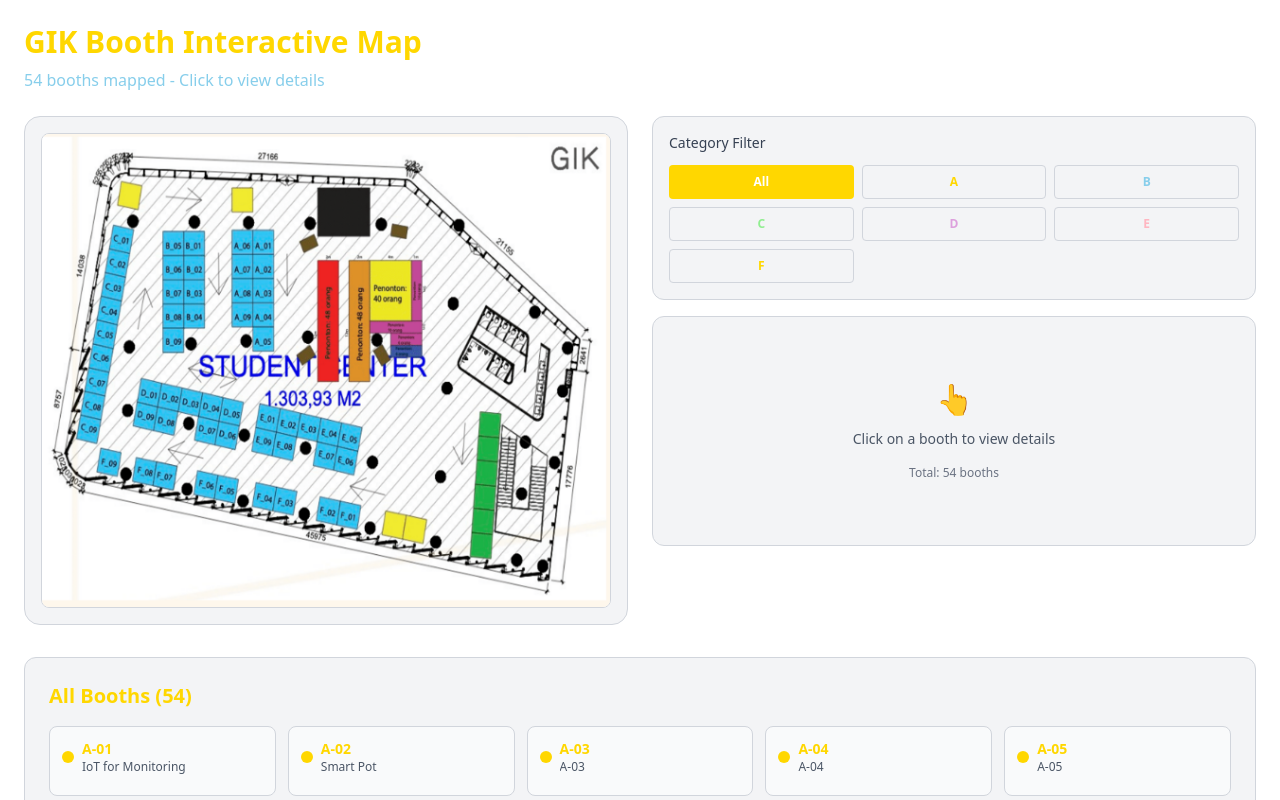
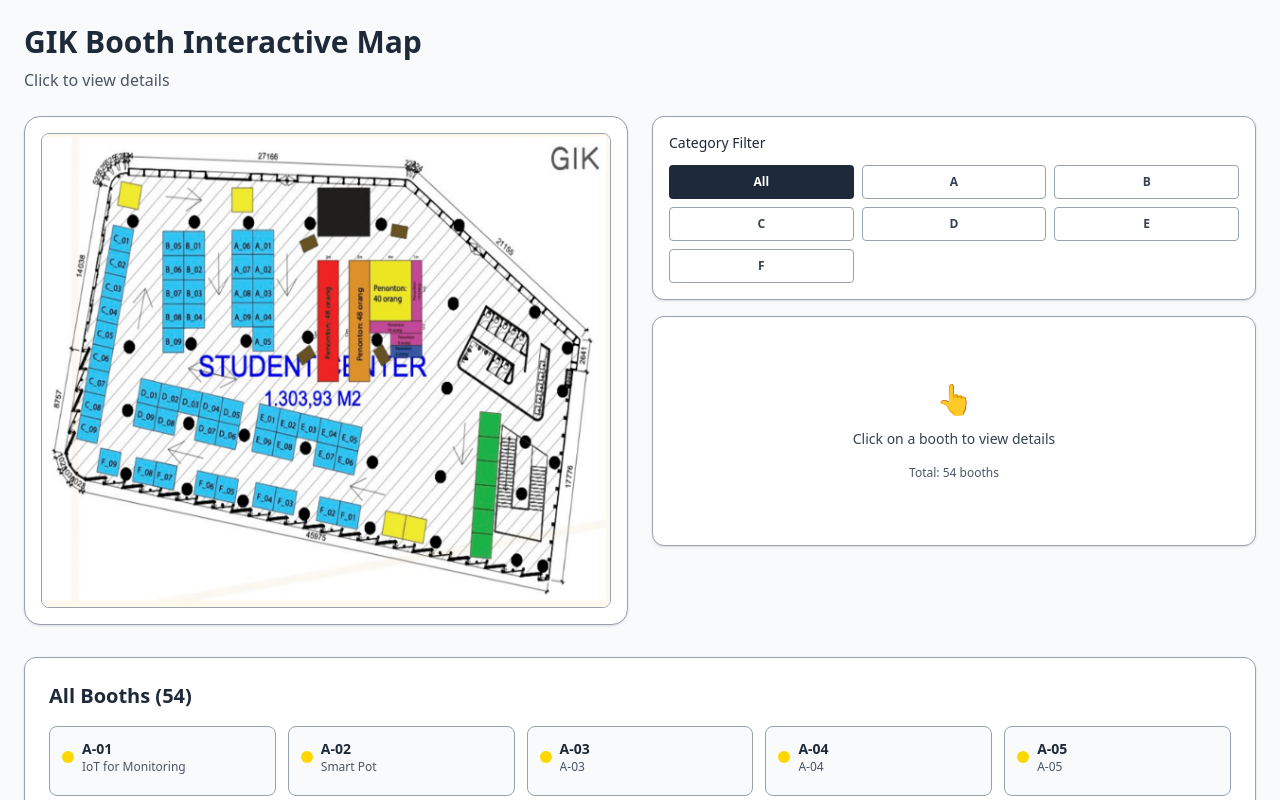
Before and after one commit to AdakHaddad/expomap, a Next.js app: page / in a window 1280 px wide. Shown: the top 800 px of the page. Built offline with nearby package versions, Linux system fonts and the light colour scheme.

Commit message:
remove log

```diff
--- a/app/page.tsx
+++ b/app/page.tsx
@@ -321,19 +321,19 @@ export default function BoothMapInteractive() {
     : boothData;
 
   return (
-    <div className="min-h-screen bg-white text-gray-900 p-4 md:p-6">
+    <div className="min-h-screen bg-gray-50 text-gray-900 p-4 md:p-6">
       <div className="max-w-7xl mx-auto">
-        <h1 className="text-2xl md:text-3xl font-bold text-[#FFD700] mb-2">
+        <h1 className="text-2xl md:text-3xl font-bold text-gray-800 mb-2">
           GIK Booth Interactive Map
         </h1>
-        <p className="text-sm md:text-base text-[#87CEEB] mb-4 md:mb-6">
-          {filteredBooths.length} booths mapped - Click to view details
+        <p className="text-sm md:text-base text-gray-600 mb-4 md:mb-6">
+          Click to view details
         </p>
 
         <div className="grid lg:grid-cols-4 gap-4 md:gap-6">
           {/* Map */}
           <div className="lg:col-span-2">
-            <div className="bg-gray-100 border border-gray-300 rounded-2xl p-3 md:p-4 overflow-hidden">
+            <div className="bg-white border border-gray-400 rounded-2xl p-3 md:p-4 overflow-hidden shadow-sm">
               <div className="relative w-full" style={{ paddingBottom: '83.33%' }}>
                 <canvas
                   ref={canvasRef}
@@ -341,7 +341,7 @@ export default function BoothMapInteractive() {
                   height={500}
                   onClick={handleCanvasClick}
                   onMouseMove={handleCanvasMove}
-                  className="absolute inset-0 w-full h-full border border-gray-300 rounded-lg bg-white"
+                  className="absolute inset-0 w-full h-full border border-gray-400 rounded-lg bg-white"
                 />
               </div>
             </div>
@@ -350,8 +350,8 @@ export default function BoothMapInteractive() {
           {/* Details Panel */}
           <div className="lg:col-span-2">
             {/* Filters */}
-            <div className="bg-gray-100 border border-gray-300 rounded-xl p-3 md:p-4 mb-4">
-              <label className="text-sm text-gray-700 block mb-3">
+            <div className="bg-white border border-gray-400 rounded-xl p-3 md:p-4 mb-4 shadow-sm">
+              <label className="text-sm text-gray-800 block mb-3 font-medium">
                 Category Filter
               </label>
               <div className="grid grid-cols-3 gap-2">
@@ -359,8 +359,8 @@ export default function BoothMapInteractive() {
                   onClick={() => setSelectedCategory(null)}
                   className={`py-2 px-3 rounded text-xs font-semibold transition-all ${
                     selectedCategory === null
-                      ? "bg-[#FFD700] text-white"
-                      : "bg-gray-200 border border-gray-300 text-gray-700"
+                      ? "bg-gray-800 text-white"
+                      : "bg-gray-100 border border-gray-400 text-gray-800 hover:bg-gray-200"
                   }`}
                 >
                   All
@@ -372,16 +372,16 @@ export default function BoothMapInteractive() {
                     className={`py-2 px-3 rounded text-xs font-semibold transition-all ${
                       selectedCategory === cat.code
                         ? "border-2"
-                        : "border border-gray-300"
+                        : "border border-gray-400"
                     }`}
                     style={{
                       backgroundColor:
                         selectedCategory === cat.code
-                          ? `${cat.color}30`
+                          ? `${cat.color}20`
                           : "transparent",
                       borderColor:
                         selectedCategory === cat.code ? cat.color : undefined,
-                      color: cat.color,
+                      color: selectedCategory === cat.code ? cat.color : "#374151",
                     }}
                   >
                     {cat.code}
@@ -391,7 +391,7 @@ export default function BoothMapInteractive() {
             </div>
 
             {/* Booth Details */}
-            <div className="bg-gray-100 border border-gray-300 rounded-xl p-3 md:p-4 h-fit lg:sticky lg:top-24">
+            <div className="bg-white border border-gray-400 rounded-xl p-3 md:p-4 h-fit lg:sticky lg:top-24 shadow-sm">
               {selectedBooth ? (
                 <div className="space-y-3 md:space-y-4">
                   <div>
@@ -400,7 +400,7 @@ export default function BoothMapInteractive() {
                         className="w-4 h-4 md:w-5 md:h-5 rounded-full shrink-0"
                         style={{ backgroundColor: selectedBooth.color }}
                       ></div>
-                      <span className="text-lg md:text-xl font-semibold text-[#FFD700]">
+                      <span className="text-lg md:text-xl font-semibold text-gray-800">
                         {selectedBooth.code}
                       </span>
                     </div>
@@ -416,25 +416,22 @@ export default function BoothMapInteractive() {
                     </p>
                   </div>
 
-                  <div className="bg-gray-50 border border-gray-200 rounded-lg p-2 md:p-3">
+                  <div className="bg-gray-50 border border-gray-300 rounded-lg p-2 md:p-3">
                     <p className="text-gray-800 text-sm">
                       {selectedBooth.description}
                     </p>
                   </div>
 
                   <div className="grid grid-cols-2 gap-2 text-xs">
-                    <div className="bg-gray-200 border border-gray-300 rounded p-2">
-                      <div className="text-gray-600 mb-1">Code</div>
-                      <div className="font-bold text-[#FFD700]">
+                    <div className="bg-gray-100 border border-gray-400 rounded p-2">
+                      <div className="text-gray-700 mb-1 font-medium">Code</div>
+                      <div className="font-bold text-gray-800">
                         {selectedBooth.code}
                       </div>
                     </div>
-                    <div className="bg-gray-200 border border-gray-300 rounded p-2">
-                      <div className="text-gray-600 mb-1">Position</div>
-                      <div
-                        className="font-bold"
-                        style={{ color: selectedBooth.color }}
-                      >
+                    <div className="bg-gray-100 border border-gray-400 rounded p-2">
+                      <div className="text-gray-700 mb-1 font-medium">Position</div>
+                      <div className="font-bold text-gray-800">
                         ({selectedBooth.centerX.toFixed(0)},{" "}
                         {selectedBooth.centerY.toFixed(0)})
                       </div>
@@ -443,7 +440,7 @@ export default function BoothMapInteractive() {
 
                   <button
                     onClick={() => setSelectedBooth(null)}
-                    className="w-full bg-[#FFD700] text-white py-2 rounded font-semibold text-sm hover:shadow-lg transition-all"
+                    className="w-full bg-gray-800 text-white py-2 rounded font-semibold text-sm hover:bg-gray-700 transition-all"
                   >
                     Clear
                   </button>
@@ -451,10 +448,10 @@ export default function BoothMapInteractive() {
               ) : (
                 <div className="text-center py-8 md:py-12">
                   <div className="text-2xl md:text-3xl mb-3">👆</div>
-                  <p className="text-gray-600 text-sm">
+                  <p className="text-gray-700 text-sm">
                     Click on a booth to view details
                   </p>
-                  <p className="text-gray-500 text-xs mt-4">
+                  <p className="text-gray-600 text-xs mt-4">
                     Total: {boothData.length} booths
                   </p>
                 </div>
@@ -464,8 +461,8 @@ export default function BoothMapInteractive() {
         </div>
 
         {/* Booth Grid */}
-        <div className="mt-6 md:mt-8 bg-gray-100 border border-gray-300 rounded-xl p-4 md:p-6">
-          <h2 className="text-lg md:text-xl font-bold text-[#FFD700] mb-4">
+        <div className="mt-6 md:mt-8 bg-white border border-gray-400 rounded-xl p-4 md:p-6 shadow-sm">
+          <h2 className="text-lg md:text-xl font-bold text-gray-800 mb-4">
             All Booths ({filteredBooths.length})
           </h2>
           <div className="grid grid-cols-1 sm:grid-cols-2 md:grid-cols-3 lg:grid-cols-5 gap-3">
@@ -475,8 +472,8 @@ export default function BoothMapInteractive() {
                 onClick={() => setSelectedBooth(booth)}
                 className={`bg-gray-50 border rounded-lg p-2 md:p-3 cursor-pointer transition-all hover:scale-105 ${
                   selectedBooth?.code === booth.code
-                    ? "border-2"
-                    : "border-gray-300 hover:border-gray-400"
+                    ? "border-2 shadow-md"
+                    : "border-gray-400 hover:border-gray-500"
                 }`}
                 style={{
                   borderColor:
@@ -495,10 +492,7 @@ export default function BoothMapInteractive() {
                     style={{ backgroundColor: booth.color }}
                   ></div>
                   <div className="flex-1 min-w-0">
-                    <div
-                      className="font-bold text-sm"
-                      style={{ color: booth.color }}
-                    >
+                    <div className="font-bold text-sm text-gray-800">
                       {booth.code}
                     </div>
                     <p className="text-xs text-gray-600 truncate">
```
